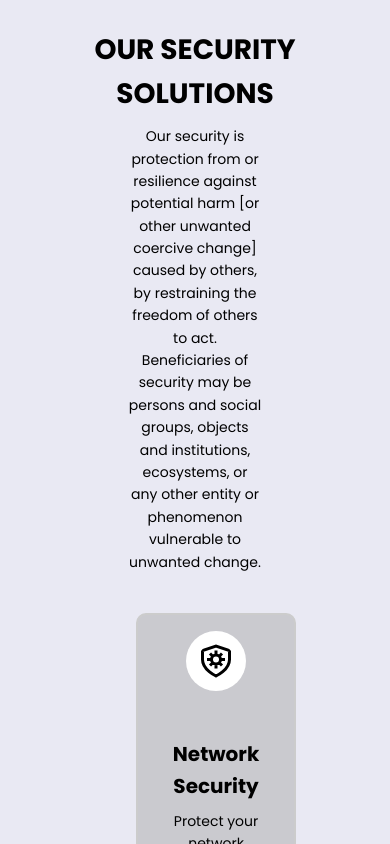
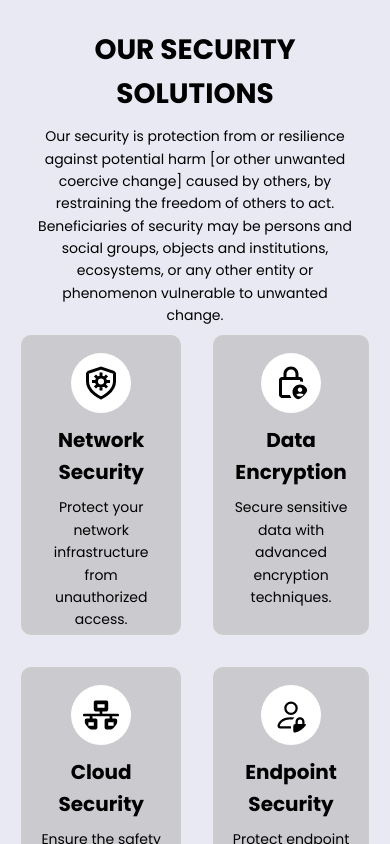
Before and after one commit to marvinok26/cybersec-website, a React (Create React App) app in the folder client/: page / in a window 390 px wide. Shown: the part 2340-3184 px from the top of the page. Built offline with nearby package versions, Linux system fonts and the light colour scheme.

Commit message:
Completed

```diff
--- a/client/src/index.css
+++ b/client/src/index.css
@@ -452,7 +452,7 @@ body {
   margin-bottom: 0.5rem;
 }
 
-.sec-heading h4{
+.sec-heading h4 {
   font-size: 28px;
 }
 
@@ -460,7 +460,6 @@ body {
   font-size: 14px;
   margin: 0 6rem;
   margin-bottom: 2rem;
-
 }
 
 .sec-solutions {
@@ -502,15 +501,28 @@ body {
 }
 
 /* Media query for smaller screens */
-@media only screen and (max-width: 768px) {
+@media only screen and (max-width: 800px) {
   .sec-solutions {
-    flex-direction: column;
+    display: grid;
+    grid-template-columns: repeat(2, 1fr);
+    gap: 1rem;
+    margin: 0 1rem;
   }
 
   .solution-item {
-    flex: 1 1 100%;
-  }
-}
+    flex: 1 1 calc(50% - 1rem);
+    height: 300px;
+  }
+
+  .sec-heading p {
+    margin: 0;
+  }
+
+  .solution-icon {
+    margin-bottom: 0.3rem; /* Reduce the margin between icon and heading */
+  }
+}
+
 
 /* ======================================================CHOOSE SECTION=======================================*/
 .choose-section {
```
